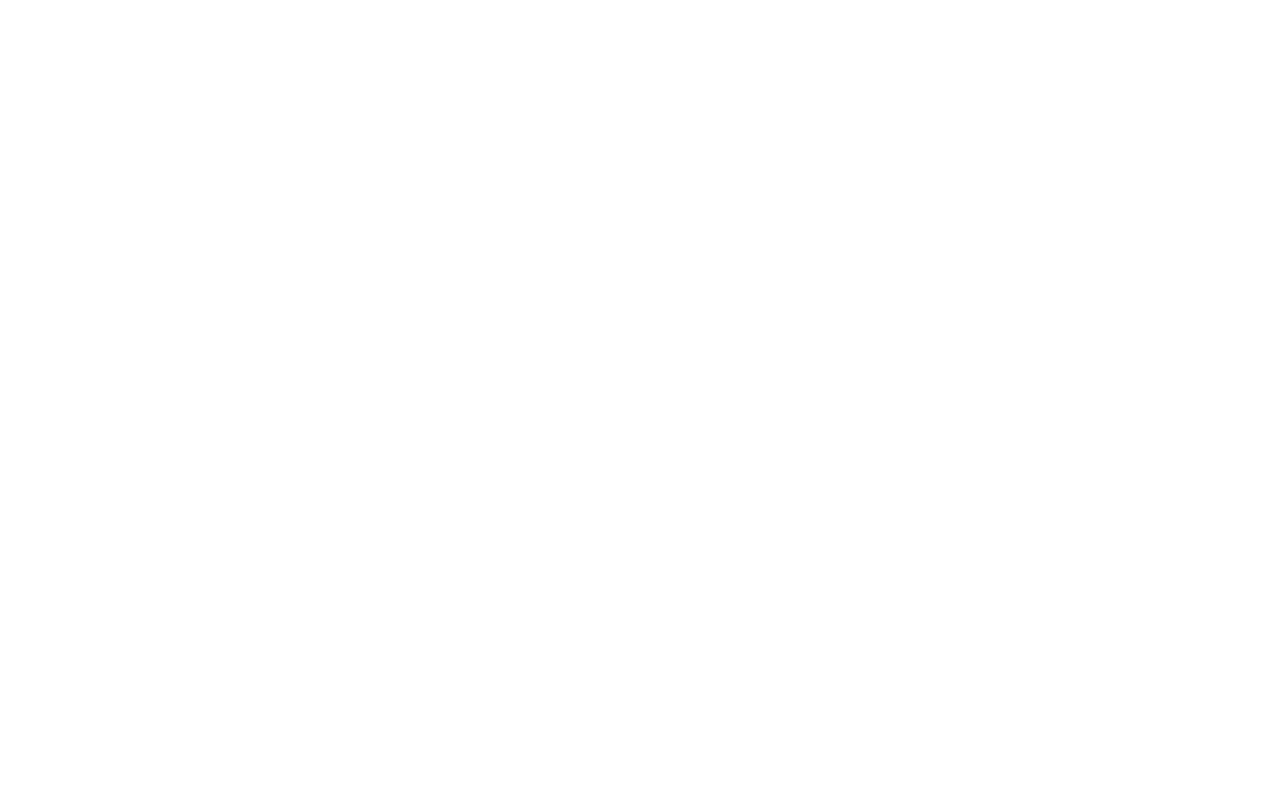
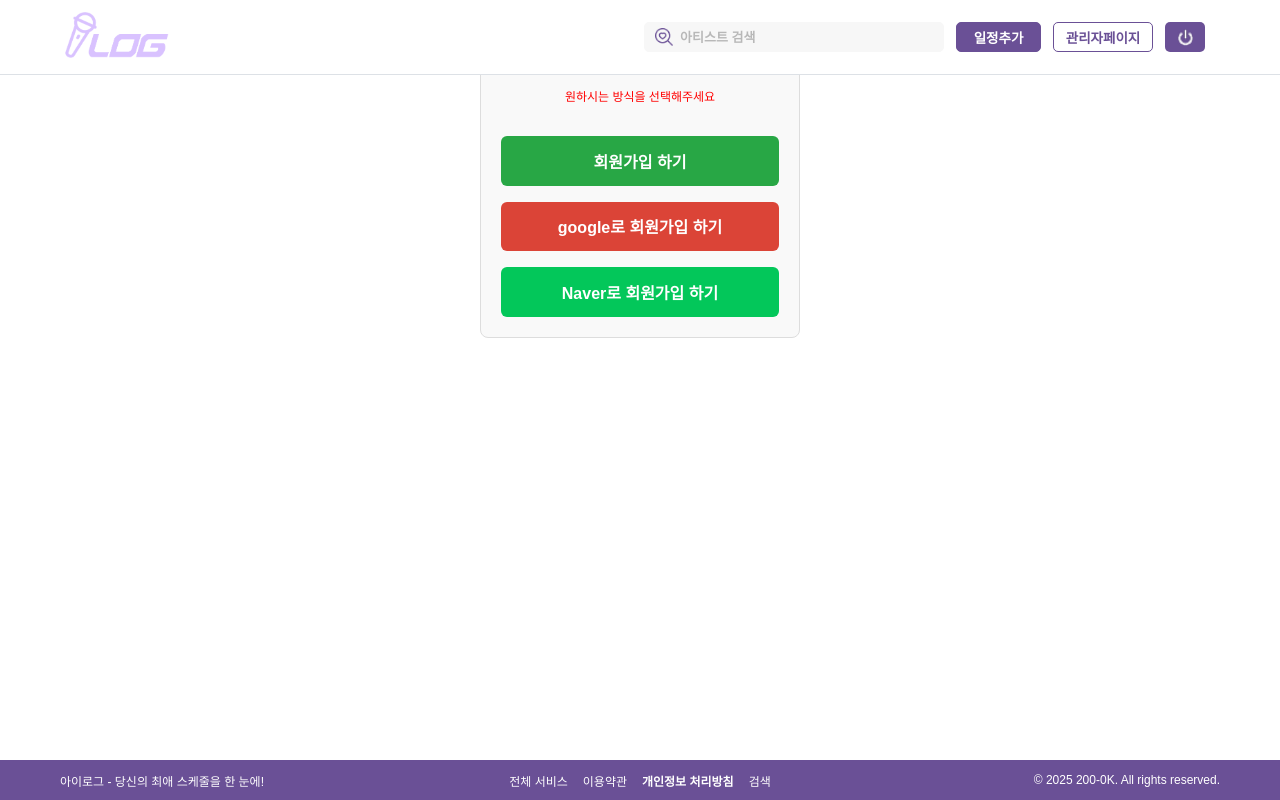
Before and after one commit to oz-200ok/fav_idolfe, a React (Vite) app: page /joinintro in a window 1280 px wide. Before the commit this address had no page. Built offline with nearby package versions, Linux system fonts and the light colour scheme; a web font is replaced by a local one.

Commit message:
develop merge 를 위한 커밋

```diff
--- a/src/App.tsx
+++ b/src/App.tsx
@@ -1,5 +1,5 @@
 import { Routes, Route } from 'react-router-dom';
-import Join from './pages/Join.tsx';
+import JoinIntro from './pages/JoinIntro';
 import Loginpage from './pages/Loginpage';
 import Main from './pages/Main.tsx';
 import Layout from './components/common/Layout.tsx';
@@ -9,6 +9,7 @@ import GroupAddpage from './pages/GroupAddpage/Admin.tsx';
 import Mypage from './pages/Mypage/index.tsx';
 import KakaoCallBack from './components/KakaoCallback/index.tsx';
 import NaverCallback from './components/NaverCallback/index.tsx';
+import JoinPage from './pages/Joinpage/index.tsx';
 
 function App() {
   return (
@@ -16,12 +17,12 @@ function App() {
       {/* 🔥 Layout을 적용할 부모 Route 추가 */}
       <Route element={<Layout />}>
         <Route path="/" element={<Main />} />
-        <Route path="/join" element={<Join />} />
         <Route path="/groupaddpage" element={<GroupAddpage />} />
         <Route path="/privacypolicy" element={<PrivacyPolicy />} />
         <Route path="/mypage" element={<Mypage />} />
       </Route>
-
+      <Route path="/joinpage" element={<JoinPage />} />
+      <Route path="/joinintro" element={<JoinIntro />} />
       <Route path="/loginpage" element={<Loginpage />} />
       <Route path="/auth/kakao/callback" element={<KakaoCallBack />} />
       <Route path="/auth/naver/callback" element={<NaverCallback />} />
--- a/src/components/common/Header.tsx
+++ b/src/components/common/Header.tsx
@@ -53,7 +53,7 @@ function Header() {
             <button
               className="signup_Button"
               onClick={() => {
-                navigate('/join');
+                navigate('/joinIntro');
               }}
             >
               회원가입
--- a/src/components/common/common.scss
+++ b/src/components/common/common.scss
@@ -6,11 +6,9 @@
 
 main {
   flex-grow: 1; /* 남은 공간을 모두 차지 */
-  padding: 20px; /* 기존 스타일과 충돌 없게 적당히 추가 */
   overflow: auto; /* 스크롤 가능하도록 설정*/
   margin-left: calc(max(23vw, 300px));
   margin-top: 75px;
-  padding: 5px;
   width: 80vw; /* 메인 영역을 80%로 꽉 차게 설정 */
   min-height: 100vh; /* 필요하면 높이도 설정 */
   flex-grow: 1;
--- a/src/pages/Join.tsx
+++ /dev/null
@@ -1,15 +0,0 @@
-import { Link } from 'react-router-dom';
-
-function Join() {
-  return (
-    <>
-      <p> 회원가입 페이지 </p>
-      <nav>
-        <Link to="/">홈</Link>
-        <Link to="/join">회원가입 페이지</Link>
-      </nav>
-    </>
-  );
-}
-
-export default Join;
--- a/src/pages/JoinIntro/index.tsx
+++ b/src/pages/JoinIntro/index.tsx
@@ -1,16 +1,16 @@
-import { useNavigate, Link } from 'react-router-dom';
+import { useNavigate } from 'react-router-dom';
 import './joinIntro.scss';
+import Header from '../../components/common/Header';
+import Footer from '../../components/common/Footer';
 
 function JoinIntro() {
   const navigate = useNavigate();
   return (
     <>
-      <nav>
-        <Link to="/">홈</Link>
-      </nav>
-      <section>
+      <Header />
+      <form>
         <h1> 회원가입 </h1>
-        <p> 원하시는 방식을 선택해주세요!</p>
+        <p> 원하시는 방식을 선택해주세요</p>
         <div className="btn_container">
           <button
             onClick={() => {
@@ -27,7 +27,8 @@ function JoinIntro() {
             Naver로 회원가입 하기
           </button>
         </div>
-      </section>
+      </form>
+      <Footer />
     </>
   );
 }
--- a/src/pages/JoinIntro/joinIntro.scss
+++ b/src/pages/JoinIntro/joinIntro.scss
@@ -1,4 +1,63 @@
-section {
-  border: 2px solid #999999;
-  width: 1920px;
+// joinIntro.scss
+
+form {
+  max-width: 400px;
+  margin: 3rem auto;
+  padding: 2rem;
+  background-color: #fff;
+  border: 1px solid #ddd;
+  border-radius: 10px;
+  text-align: center;
+
+  h1 {
+    font-size: 1.8rem;
+    margin-bottom: 1rem;
+    color: #333;
+  }
+
+  p {
+    font-size: 1rem;
+    color: #555;
+    margin-bottom: 2rem;
+  }
+
+  .btn_container {
+    display: flex;
+    flex-direction: column;
+    gap: 1rem;
+
+    .join_button {
+      padding: 0.8rem 1rem;
+      border: none;
+      border-radius: 6px;
+      font-size: 1rem;
+      cursor: pointer;
+      color: #fff;
+      transition: background-color 0.3s ease;
+    }
+
+    .defaultBtn {
+      background-color: #28a745;
+
+      &:hover {
+        background-color: #218838;
+      }
+    }
+
+    .googleBtn {
+      background-color: #db4437;
+
+      &:hover {
+        background-color: #c1351d;
+      }
+    }
+
+    .navertBtn {
+      background-color: #03c75a;
+
+      &:hover {
+        background-color: #02b14a;
+      }
+    }
+  }
 }
--- a/src/pages/Joinpage.tsx/index.tsx
+++ b/src/pages/Joinpage/index.tsx
@@ -1,8 +1,9 @@
-import { Link } from 'react-router-dom';
 import './joinpage.scss';
 //import { z } from 'zod';
 import { useForm } from 'react-hook-form';
 import { useEffect, useState } from 'react';
+import Header from '../../components/common/Header';
+import Footer from '../../components/common/Footer';
 
 function JoinPage() {
   const {
@@ -57,9 +58,7 @@ function JoinPage() {
 
   return (
     <>
-      <nav>
-        <Link to="/">홈</Link>
-      </nav>
+      <Header />
       <form onSubmit={handleSubmit(onSubmit)}>
         <h1> 회원가입 </h1>
         <div className="input-group">
@@ -201,6 +200,7 @@ function JoinPage() {
           회원가입 하기
         </button>
       </form>
+      <Footer />
     </>
   );
 }
--- a/src/pages/Main.tsx
+++ b/src/pages/Main.tsx
@@ -1,13 +1,7 @@
-import { Link } from 'react-router-dom';
-
 function Main() {
   return (
     <>
       <p> Main </p>
-      <nav>
-        <Link to="/">홈</Link>
-        <Link to="/join">회원가입 페이지</Link>
-      </nav>
     </>
   );
 }
```
Also changed, not shown: src/pages/Joinpage/joinpage.scss (renamed from src/pages/Joinpage.tsx/joinpage.scss), src/pages/Joinpage/joinpage.ts (added).
